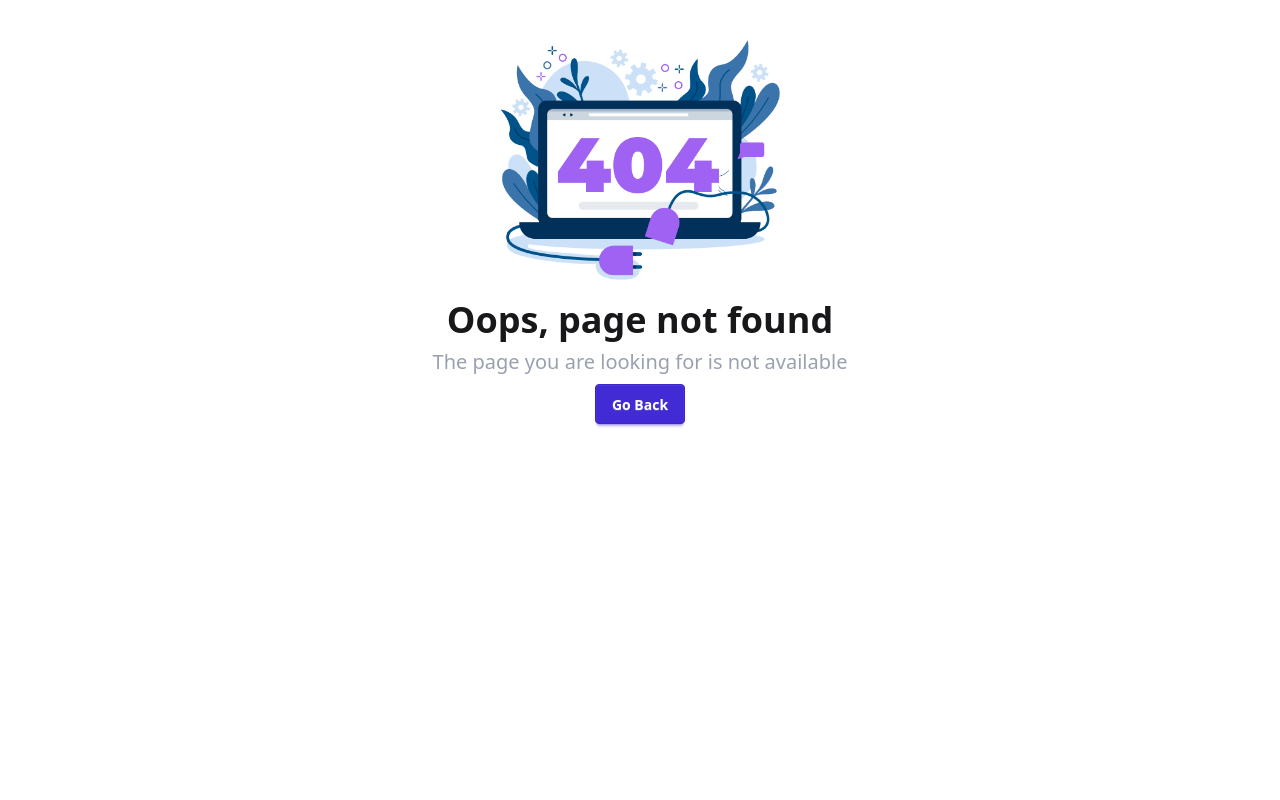
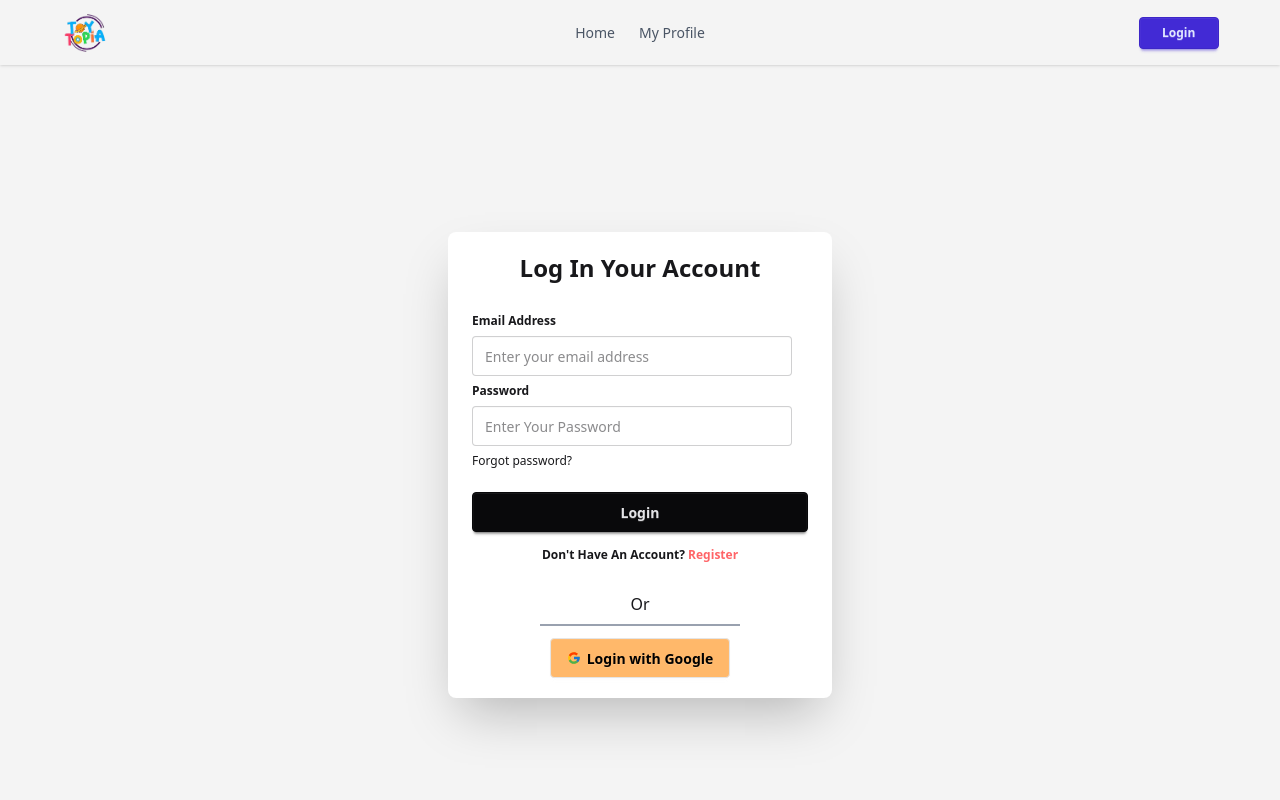
Before and after one commit to sohid7254/toytopia-upgradation, a React (Vite) app: page /login in a window 1280 px wide. Before the commit this address had no page. Shown: the top 800 px of the page. Built offline with nearby package versions, Linux system fonts and the light colour scheme.

Commit message:
Added log in page

```diff
--- a/package.json
+++ b/package.json
@@ -13,6 +13,7 @@
     "@tailwindcss/vite": "^4.1.15",
     "axios": "^1.12.2",
     "daisyui": "^5.3.7",
+    "firebase": "^12.4.0",
     "react": "^19.1.1",
     "react-dom": "^19.1.1",
     "react-icons": "^5.5.0",
--- /dev/null
+++ b/src/Firebase/firebase.config.js
@@ -0,0 +1,19 @@
+// Import the functions you need from the SDKs you need
+import { initializeApp } from "firebase/app";
+// TODO: Add SDKs for Firebase products that you want to use
+// https://firebase.google.com/docs/web/setup#available-libraries
+
+// Your web app's Firebase configuration
+const firebaseConfig = {
+    apiKey: "AIzaSyD6UH0X0RXp0F3053wVGMp0ToIpedZdeYk",
+    authDomain: "toytopia-94e77.firebaseapp.com",
+    projectId: "toytopia-94e77",
+    storageBucket: "toytopia-94e77.firebasestorage.app",
+    messagingSenderId: "412821255467",
+    appId: "1:412821255467:web:f05929cdf5e9a85042c16e",
+};
+
+// Initialize Firebase
+const app = initializeApp(firebaseConfig);
+// Initialize Firebase Authentication and get a reference to the service
+export default app;
--- /dev/null
+++ b/src/Pages/LogIn.jsx
@@ -0,0 +1,48 @@
+import React from "react";
+import { FcGoogle } from "react-icons/fc";
+import { Link } from "react-router";
+
+const LogIn = () => {
+    return (
+        <div className="flex justify-center items-center min-h-screen">
+            <div className="card bg-base-100 w-full max-w-sm shrink-0 shadow-2xl py-5">
+                <h2 className="text-2xl font-semibold text-center">Log In Your Account</h2>
+                <form className="card-body">
+                    <fieldset className="fieldset">
+                        {/* email */}
+                        <label className="font-bold">Email Address</label>
+                        <input type="email" name="email" className="input" placeholder="Enter your email address" required />
+                        {/* password */}
+                        <label className="font-bold ">Password</label>
+                        <input type="password" name="password" className="input" placeholder="Enter Your Password" required />
+                        <div>
+                            <a className="link link-hover">Forgot password?</a>
+                        </div>
+
+                        <button type="submit" className="btn btn-neutral mt-4">
+                            Login
+                        </button>
+                        <p className="text-center font-semibold pt-2">
+                            Don't Have An Account?{" "}
+                            <Link to={"/register"} className="text-red-400 hover:underline">
+                                Register
+                            </Link>
+                        </p>
+                    </fieldset>
+                </form>
+                <div className="flex flex-col justify-center items-center">
+                    <h2 className="text-center mb-2">Or</h2>
+                    <div className="border border-gray-400 w-50"></div>
+                </div>
+                <div className="flex justify-center items-center">
+                    <button className="btn bg-orange-300  mt-3  border-[#e5e5e5] text-black">
+                        <FcGoogle />
+                        Login with Google
+                    </button>
+                </div>
+            </div>
+        </div>
+    );
+};
+
+export default LogIn;
--- /dev/null
+++ b/src/Pages/Register.jsx
@@ -0,0 +1,53 @@
+import React from 'react';
+import { FcGoogle } from 'react-icons/fc';
+import { Link } from 'react-router';
+
+const Register = () => {
+    return (
+        <div className="flex justify-center items-center min-h-screen my-5">
+            <div className="card bg-base-100 w-full max-w-sm shrink-0 shadow-2xl py-5">
+                <h2 className="text-2xl font-semibold text-center">Register Your Account</h2>
+                <form className="card-body">
+                    <fieldset className="fieldset">
+                        {/* Name */}
+                        <label className="font-bold">Your Name</label>
+                        <input type="text" required name="name" className="input" placeholder="Enter your email address" />
+                        {/* {nameError && <p className="font-semibold text-red-400">{nameError}</p>} */}
+                        {/* Photo Url */}
+                        <label className="font-bold">Photo Url</label>
+                        <input type="text" required name="photo" className="input" placeholder="Enter your email address" />
+                        {/* email */}
+                        <label className="font-bold">Email Address</label>
+                        <input type="email" required name="email" className="input" placeholder="Enter your email address" />
+                        {/* password */}
+                        <label className="font-bold ">Password</label>
+                        <input type="password" required name="password" className="input" placeholder="Enter Your Password" />
+                        {/* button */}
+                        <button type="submit" className="btn btn-neutral mt-4">
+                            Register
+                        </button>
+
+                        <p className="text-center font-semibold pt-2">
+                            Already Have An Account?{" "}
+                            <Link to={"/login"} className="text-red-400 hover:underline">
+                                Log In
+                            </Link>
+                        </p>
+                    </fieldset>
+                </form>
+                <div className="flex flex-col justify-center items-center">
+                    <h2 className="text-center mb-2">Or</h2>
+                    <div className="border border-gray-400 w-50"></div>
+                </div>
+                <div className="flex justify-center items-center">
+                    <button className="btn bg-orange-300  mt-3  border-[#e5e5e5] text-black">
+                        <FcGoogle />
+                        Login with Google
+                    </button>
+                </div>
+            </div>
+        </div>
+    );
+};
+
+export default Register;
```
Also changed, not shown: src/Routes/Routes.jsx (+10 -0 lines), 1 other file (tests, documents, lock files or other folders).
